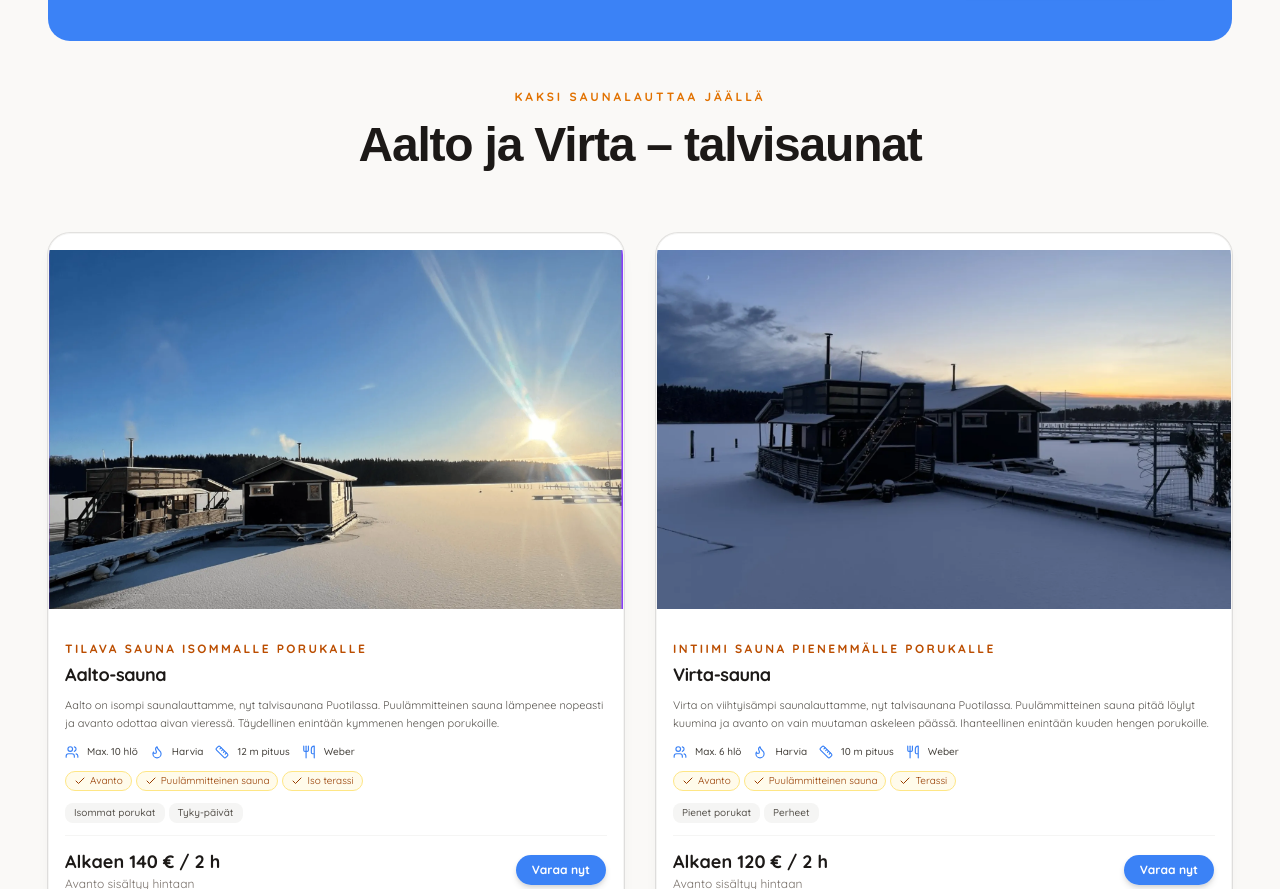
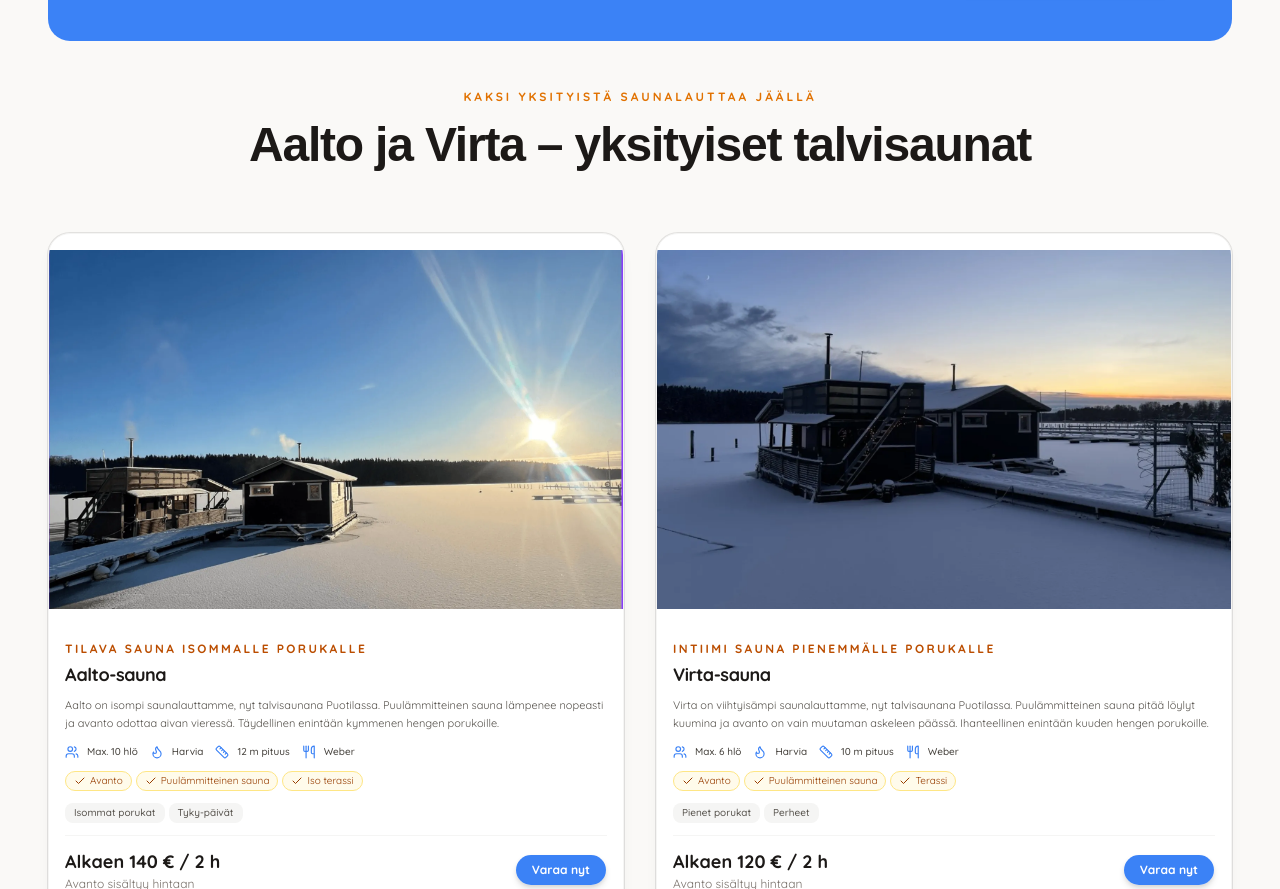
Before and after one commit to Habatin2000/hyvantuulensauna, a Next.js app: page /fi/avanto in a window 1280 px wide. Shown: the part 1499-2388 px from the top of the page. Built offline with nearby package versions, Linux system fonts and the light colour scheme; a web font is replaced by a local one.

Commit message:
content: rename winter sauna section title to 'yksityiset talvisaunat'

```diff
--- a/components/sections/WinterSaunaCards.tsx
+++ b/components/sections/WinterSaunaCards.tsx
@@ -43,8 +43,8 @@ export default function WinterSaunaCards({ locale }: WinterSaunaCardsProps) {
   );
 
   const t = {
-    eyebrow: isEn ? 'Two sauna boats on the ice' : 'Kaksi saunalauttaa jäällä',
-    title: isEn ? 'Aalto and Virta – winter saunas' : 'Aalto ja Virta – talvisaunat',
+    eyebrow: isEn ? 'Two private sauna boats on the ice' : 'Kaksi yksityistä saunalauttaa jäällä',
+    title: isEn ? 'Aalto and Virta – private winter saunas' : 'Aalto ja Virta – yksityiset talvisaunat',
     aalto: {
       tagline: isEn ? 'Spacious sauna for larger groups' : 'Tilava sauna isommalle porukalle',
       description: isEn
```
